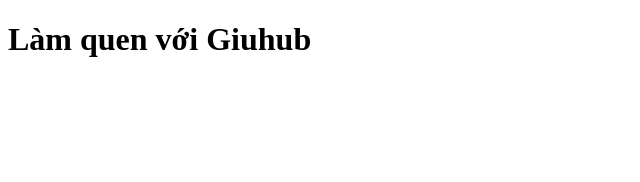
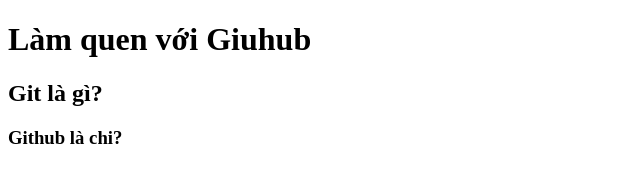
Before and after one commit to phtam79/tnptam-latex, a plain HTML site: page index.html in a window 1280 px wide. Shown: the whole page, without its empty margins (0-640 px from the left). Drawn offline with Linux system fonts and the light colour scheme.

Commit message:
Add headings about Git and GitHub

```diff
--- a/index.html
+++ b/index.html
@@ -7,5 +7,7 @@
 </head>
 <body>
 	<h1>Làm quen với Giuhub</h1>
+	<h2>Git là gì?</h2>
+	<h3>Github là chi?</h3>
 </body>
 </html>
```
